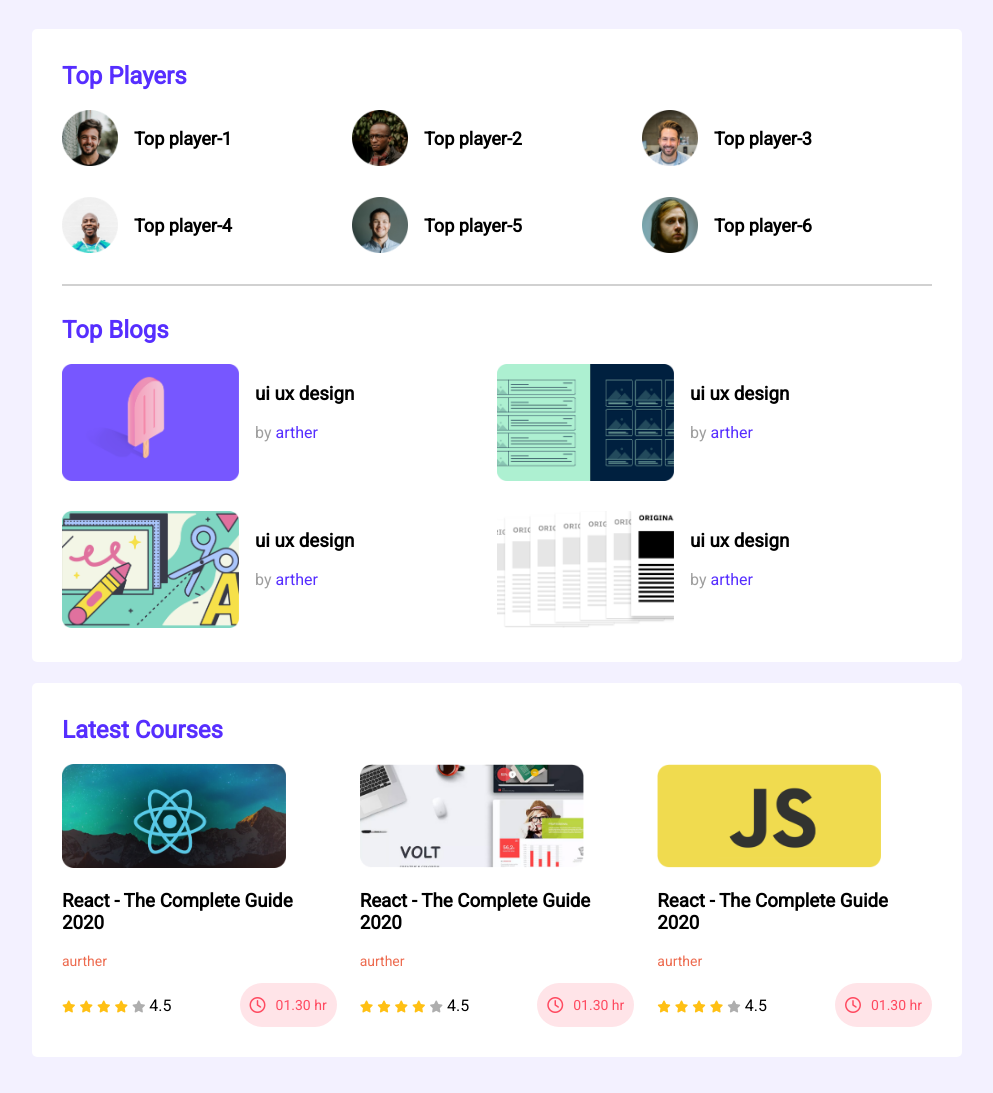
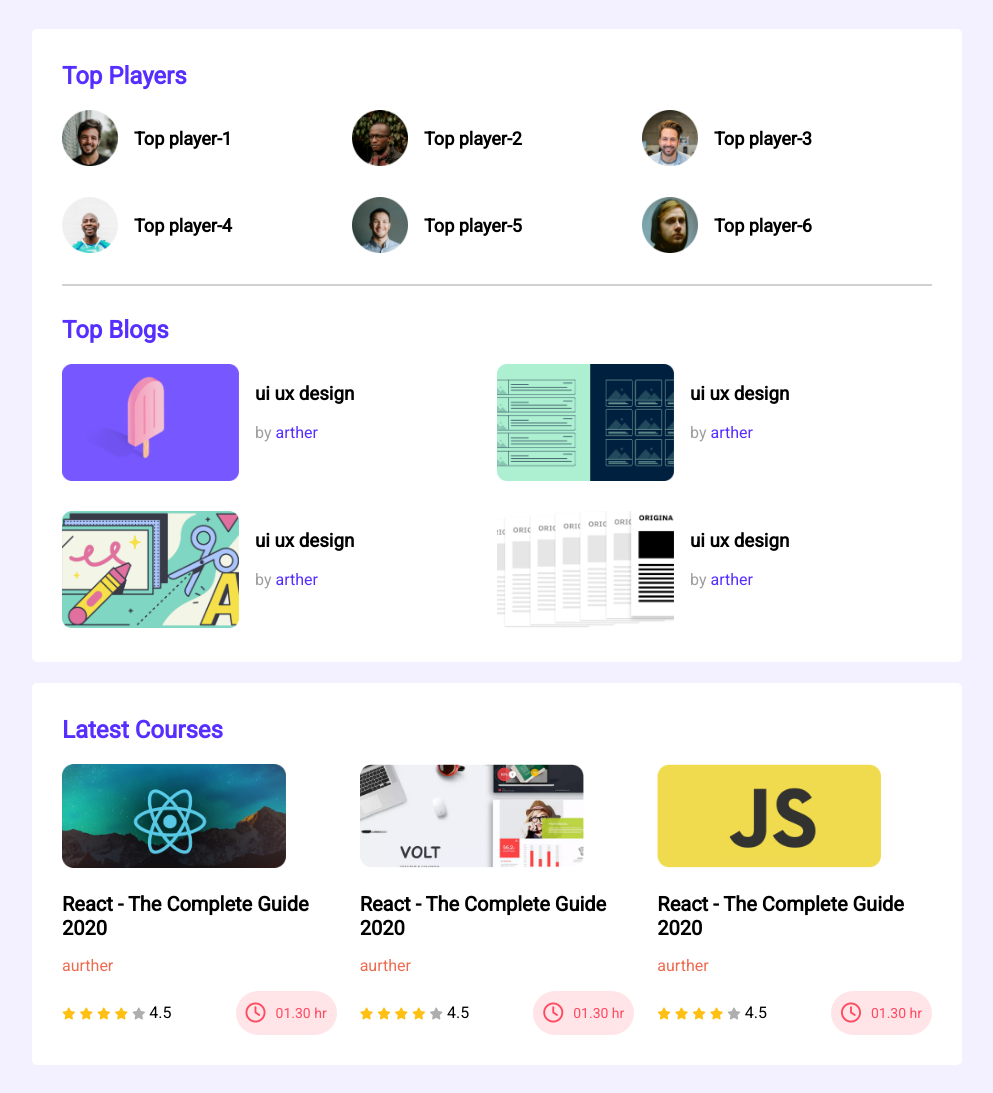
Before and after one commit to Hasibul-Hasan-Hasib/CSS-03, a plain HTML site: page index.html in a window 1280 px wide. Shown: the whole page, without its empty margins (143-1136 px from the left). Drawn offline with Linux system fonts and the light colour scheme.

Commit message:
small fix

```diff
--- a/styles/style.css
+++ b/styles/style.css
@@ -88,7 +88,9 @@ hr {
   color: #562eff;
 }
 
+
 /*    course styling    */
+
 
 .courses {
   display: grid;
@@ -99,16 +101,19 @@ hr {
   width: 224px;
   height: 104px;
 }
+.course-details h3{
+  margin-bottom: 0px;
+  font-size: 20px;
+}
 .course-details .instructor{
   color: #ED6B4F;
-  font-size: 14px;
+  font-size: 16px;
 }
 .course-info {
   display: flex;
   align-items: center;
   justify-content: space-between;
 }
-
 .fa-star {
   font-size: 12px;
 }
@@ -117,6 +122,10 @@ hr {
 }
 .fa-star.empty {
   color: #aeaeae;
+}
+.fa-clock {
+  font-size: 20px;
+  color: #ff4a60;
 }
 .course-duration {
   display: flex;
@@ -130,6 +139,3 @@ hr {
   font-size: 14px;
   margin-left: 10px;
 }
-.fa-clock {
-  color: #ff4a60;
-}
```
